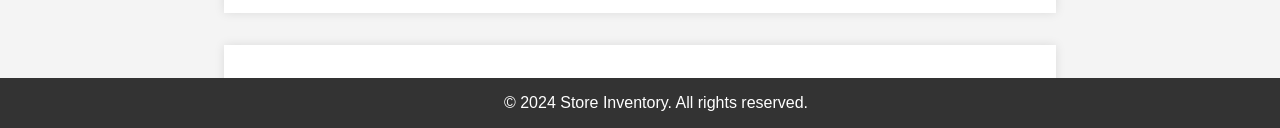
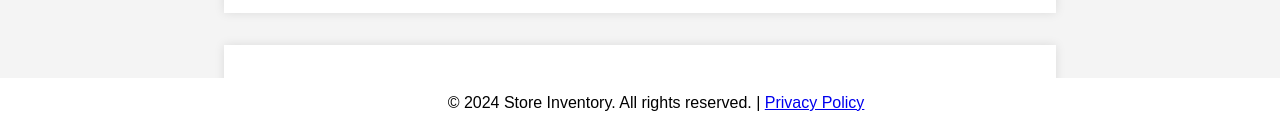
Before and after one commit to Bukhara-Store-Inventory/bukhara-store-inventory, a plain HTML site: page index.html in a window 1280 px wide. Shown: the part 672-800 px from the top of the page. Drawn offline with Linux system fonts and the light colour scheme.

Commit message:
Update index.html

```diff
--- a/index.html
+++ b/index.html
@@ -4,7 +4,7 @@
 <head>
     <meta charset="UTF-8">
     <meta name="viewport" content="width=device-width, initial-scale=1.0">
-    <title>Your App Name</title>
+    <title>Store Inventory</title>
     <style>
         /* Your styles go here */
         body {
@@ -47,8 +47,8 @@
     }
 
         footer {
-            background-color: #333;
-            color: #fff;
+            background-color: white;
+            color: #000;
             text-align: center;
             padding: 1em;
             position: fixed;
@@ -191,8 +191,9 @@
     </section>
 
     <footer>
-        &copy; 2024 Store Inventory. All rights reserved.
+        &copy; 2024 Store Inventory. All rights reserved. | <a href="https://htmlpreview.github.io/?https://github.com/Bukhara-Store-Inventory/bukhara-store-inventory/blob/main/privacy.html" target="_blank">Privacy Policy</a>
     </footer>
+
 </body>
 
 </html>
```
